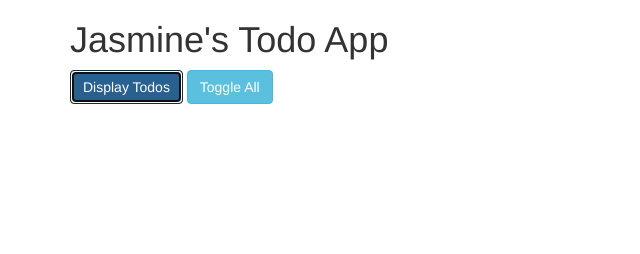
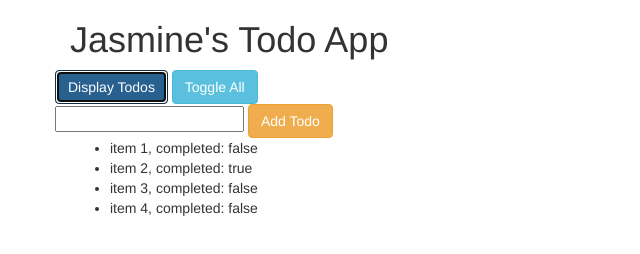
Before and after one commit to jasminechao/todo-js-app, a plain HTML site: page index.html in a window 1280 px wide. Both pictures are taken after a click on the button "Display Todos". Shown: the whole page, without its empty margins (0-640 px from the left). Drawn offline with nearby package versions, Linux system fonts and the light colour scheme.

Commit message:
UI for functions

```diff
--- a/index.html
+++ b/index.html
@@ -10,12 +10,41 @@
       integrity="sha384-BVYiiSIFeK1dGmJRAkycuHAHRg32OmUcww7on3RYdg4Va+PmSTsz/K68vbdEjh4u"
       crossorigin="anonymous"
     />
-</head>
-<body>
+  </head>
+  <body>
     <div class="container">
-        <h1>Jasmine's Todo App</h1>
-        <button class="btn btn-primary">Display Todos</button>
-        <button class="btn btn-Info">Toggle All</button>
+      <h1>Jasmine's Todo App</h1>
+      <div class="row">
+        <button
+          id="displayButton"
+          onClick="handlers.displayTodos();"
+          class="btn btn-primary"
+        >
+          Display Todos
+        </button>
+        <button
+          id="toggleButton"
+          onClick="handlers.toggleAll();"
+          class="btn btn-Info"
+        >
+          Toggle All
+        </button>
+      </div>
+      <div class="row">
+        <input id="todoInput" type="text" />
+        <button
+          id="addButton"
+          onClick="handlers.addTodos();"
+          class="btn btn-warning"
+        >
+          Add Todo
+        </button>
+      </div>
+    </div>
+    <div class="container">
+        <ul id="todo-list">
+
+        </ul>
     </div>
     <script src="index.js"></script>
   </body>
--- a/index.js
+++ b/index.js
@@ -23,7 +23,13 @@ var todoList = {
       console.log("Empty list");
     } else {
       for (let i = 0; i < this.todos.length; i++) {
-        console.log(i + 1 + ": ", this.todos[i]);
+        let todosUl = document.getElementById("todo-list");
+        let todoLi = document.createElement("li");
+
+        todoLi.textContent =
+          this.todos[i].todoText + ", completed: " + this.todos[i].completed;
+
+        todosUl.appendChild(todoLi);
       }
     }
   },
@@ -49,7 +55,13 @@ var todoList = {
     }
   },
 
-  toggleTodos: function() {
+  toggleCompleted: function(position) {
+    let todo = this.todos[position];
+    todo.completed = !todo.completed;
+    this.displayTodos();
+  },
+
+  toggleAll: function() {
     let totalTodos = this.todos.length;
     let completedTodos = 0;
 
@@ -70,8 +82,44 @@ var todoList = {
     }
 
     this.displayTodos();
+  },
+
+  changeTodos: function(position, newTodoText) {
+    this.todos[position] = {
+      todoText: newTodoText,
+      completed: false
+    };
+    this.displayTodos();
+  },
+
+  deleteTodos: function(position) {
+    this.todos.splice(position, 1);
+    this.displayTodos();
   }
+};
 
-  // changeTodo
-  // deleteTodo
+let displayButton = document.getElementById("displayButton");
+let toggleButton = document.getElementById("toggleButton");
+let addButton = document.getElementById("addButton");
+
+let handlers = {
+  displayTodos: function() {
+    todoList.displayTodos();
+  },
+  toggleAll: function() {
+    todoList.toggleAll();
+  },
+  addTodos: function() {
+    let todoInput = document.getElementById("todoInput");
+
+    let todoText = todoInput.value;
+    todoList.addTodos(todoText);
+    // if (todoInput.classList.contains("hidden")) {
+    //   todoInput.classList.remove("hidden");
+    //   let todoText = todoInput.value;
+    //   addButton.addEventListener("click", function() {
+    //     todoList.addTodos(todoText);
+    //   });
+    // }
+  }
 };
```
